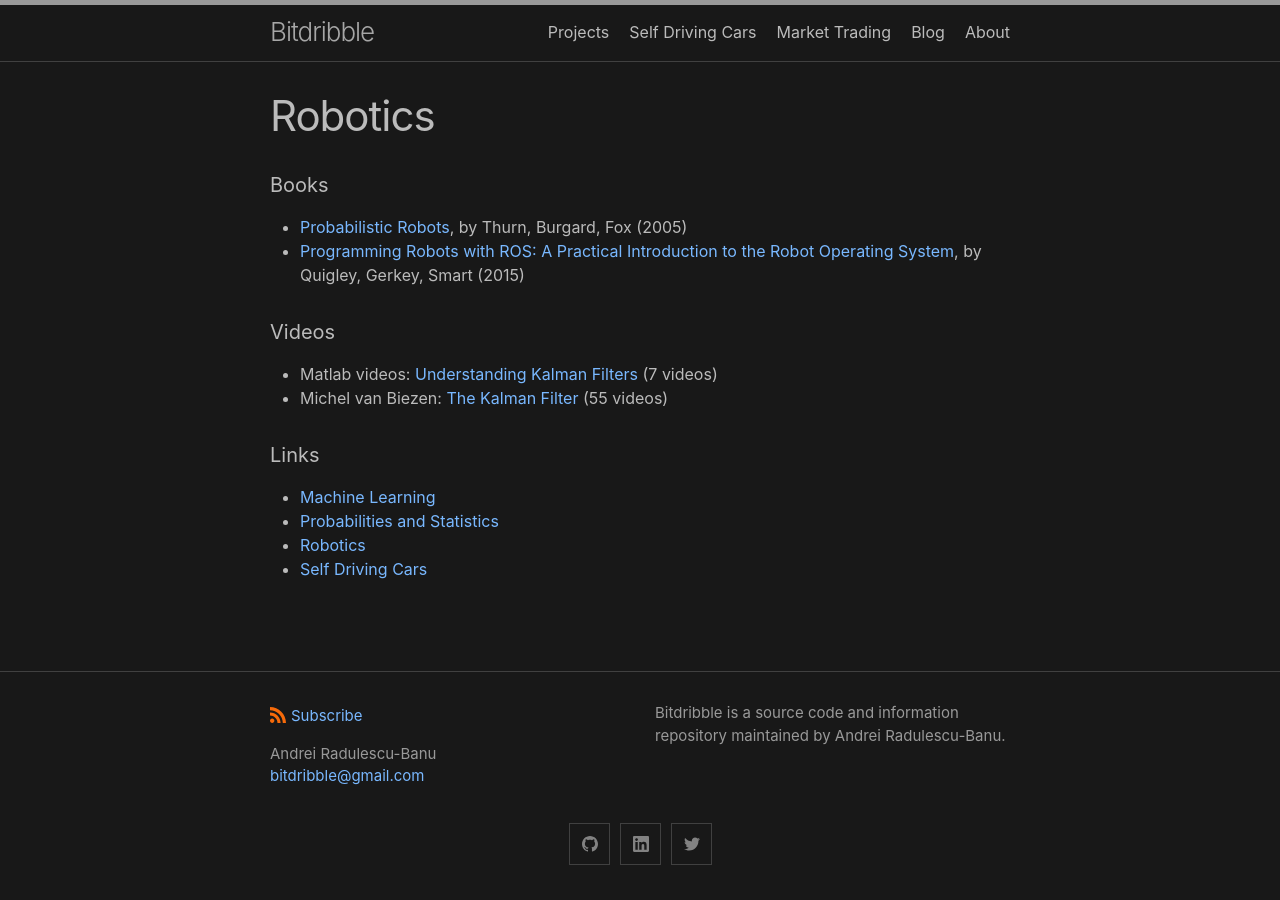
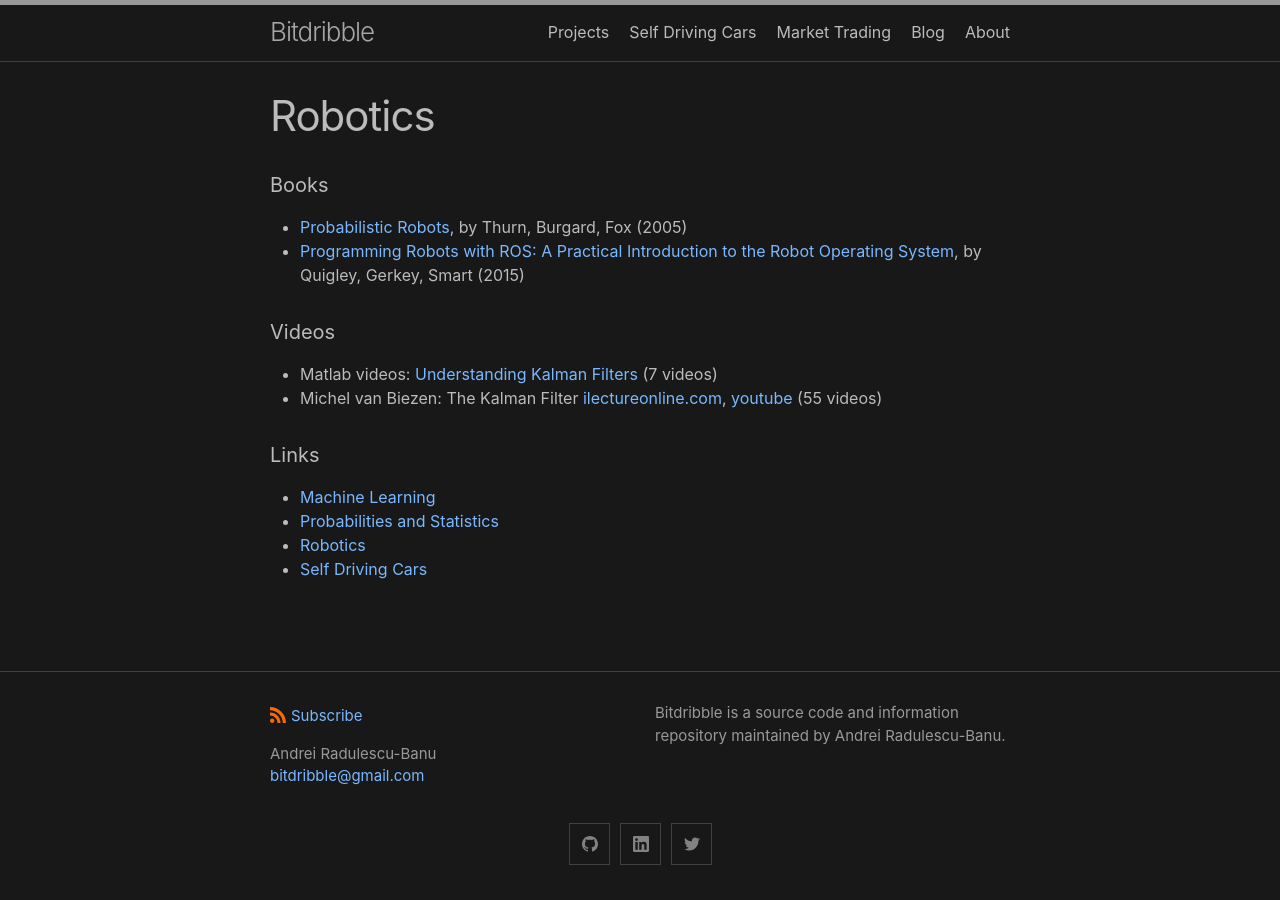
Before and after one commit to analytiq-hub/sigagent.github.io, a Jekyll site: the page built from robotics.md, in a window 1280 px wide. Built offline with Jekyll 4.4.1, drawn with Linux system fonts in a browser that asks for light colours.

Commit message:
*** empty log message ***

```diff
--- a/robotics.md
+++ b/robotics.md
@@ -8,7 +8,7 @@ title: Robotics
 
 #### Videos
 * Matlab videos: [Understanding Kalman Filters](https://www.youtube.com/watch?v=mwn8xhgNpFY) (7 videos)
-*  Michel van Biezen: [The Kalman Filter](https://www.youtube.com/watch?v=CaCcOwJPytQ) (55 videos)
+*  Michel van Biezen: The Kalman Filter [ilectureonline.com](http://www.ilectureonline.com/lectures/subject/SPECIAL%20TOPICS/26/190), [youtube](https://www.youtube.com/watch?v=CaCcOwJPytQ) (55 videos)
 
 #### Links
 * [Machine Learning](machine_learning.md)
```
